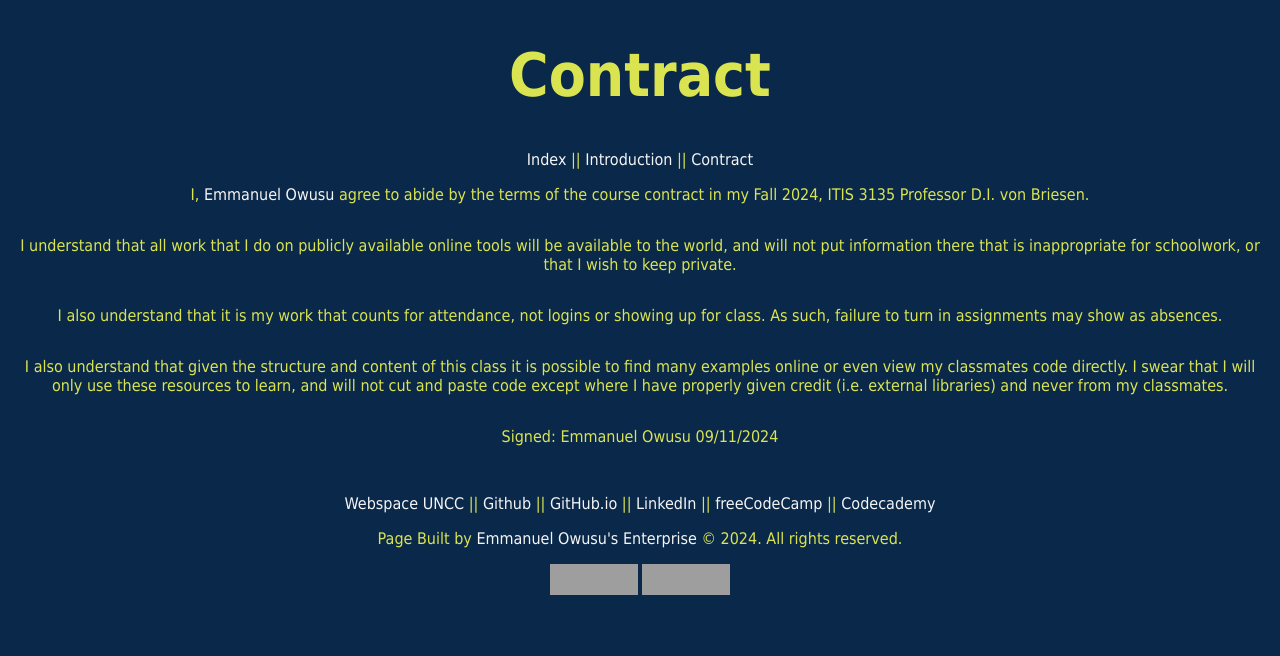
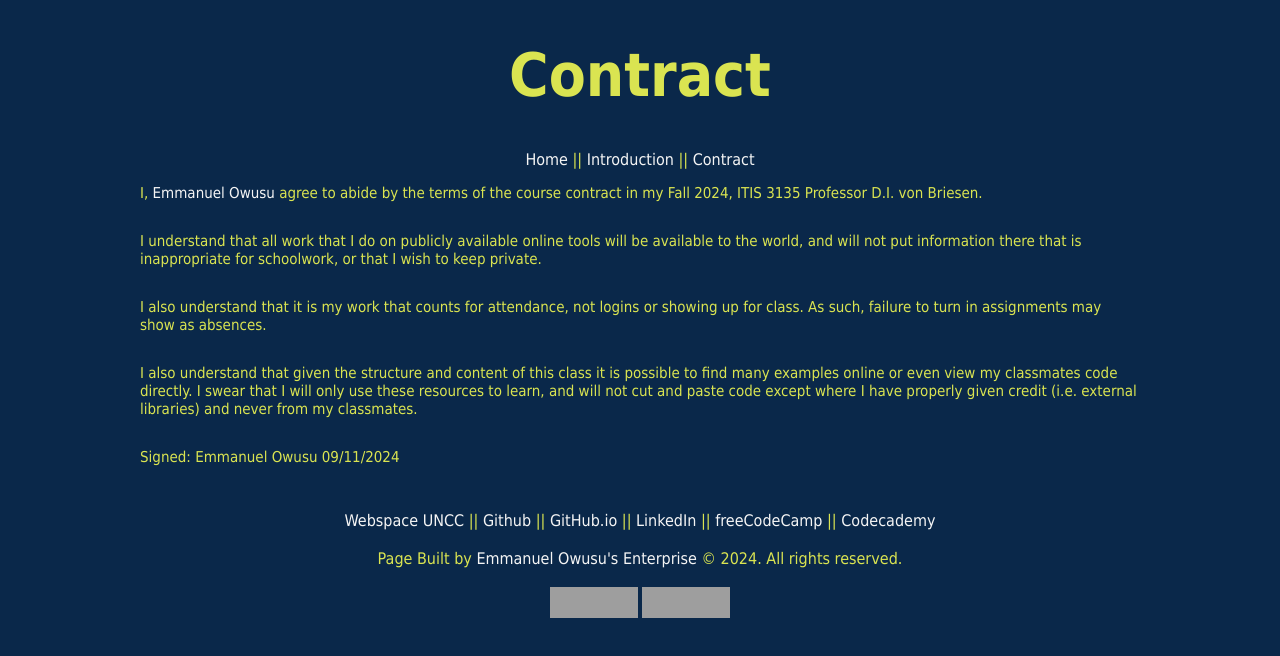
Before and after one commit to EmmanuelO12/EmmanuelO12.github.io, a plain HTML site: page itis3135/contract.html in a window 1280 px wide. Drawn offline with Linux system fonts and the light colour scheme; grey boxes are pictures that could not be loaded.

Commit message:
fixinngs
fixings

```diff
--- a/itis3135/contract.html
+++ b/itis3135/contract.html
@@ -10,7 +10,7 @@
 	<header>
 		<h1>Contract</h1>
 		<nav>
-				<a href="itis3135/">Index</a>
+				<a href="itis3135/">Home</a>
 				||
 				<a href="introduction.html">Introduction</a>
 				||
@@ -18,15 +18,11 @@
 		</nav>
 	</header>
 	<main>
-
-
 		<p>I, <a href="introduction.html"> Emmanuel Owusu</a> agree to abide by the terms of the course contract in my Fall 2024, ITIS 3135 Professor D.I. von Briesen.</p>
         <p>I understand that all work that I do on publicly available online tools will be available to the world, and will not put information there that is inappropriate for schoolwork, or that I wish to keep private.</p>
         <p>I also understand that it is my work that counts for attendance, not logins or showing up for class. As such, failure to turn in assignments may show as absences.</p>
         <p>I also understand that given the structure and content of this class it is possible to find many examples online or even view my classmates code directly. I swear that I will only use these resources to learn, and will not cut and paste code except where I have properly given credit (i.e. external libraries) and never from my classmates.</p>
         <p>Signed: Emmanuel Owusu 09/11/2024 </p>
-
-
         </p>
 	</main>
 	<footer>
@@ -45,9 +41,10 @@
 		||
 		<a href="https://www.codecademy.com/profiles/EmmanuelOw111" target="_blank">Codecademy</a>
 		</nav>
+        <br></br>
 
-		<p>Page Built by <a href="https://webpages.charlotte.edu/eowusu/">Emmanuel Owusu's Enterprise </a> &copy; 2024. All rights reserved.</p>
-
+		<label>Page Built by <a href="https://webpages.charlotte.edu/eowusu/">Emmanuel Owusu's Enterprise </a> &copy; 2024. All rights reserved.</label>
+        <br></br>
 		<a href="https://validator.w3.org/check?uri=referer" id="validation_link_html">
 			<img style="border:0;width:88px;height:31px" src="https://mytienhoang.github.io/itis3135/z_archives/html_validation.png" alt="Valid HTML!">
 		   </a>
--- a/itis3135/styles/default.css
+++ b/itis3135/styles/default.css
@@ -52,3 +52,8 @@ ul{
     font-size: 15px;
     text-align: left;
 }
+p{
+    width: 1000px;
+    font-size: 15px;
+    text-align: left;
+}
```
Also changed, not shown: itis3135/index.html (+5 -5 lines), itis3135/introduction.html (+3 -3 lines).
